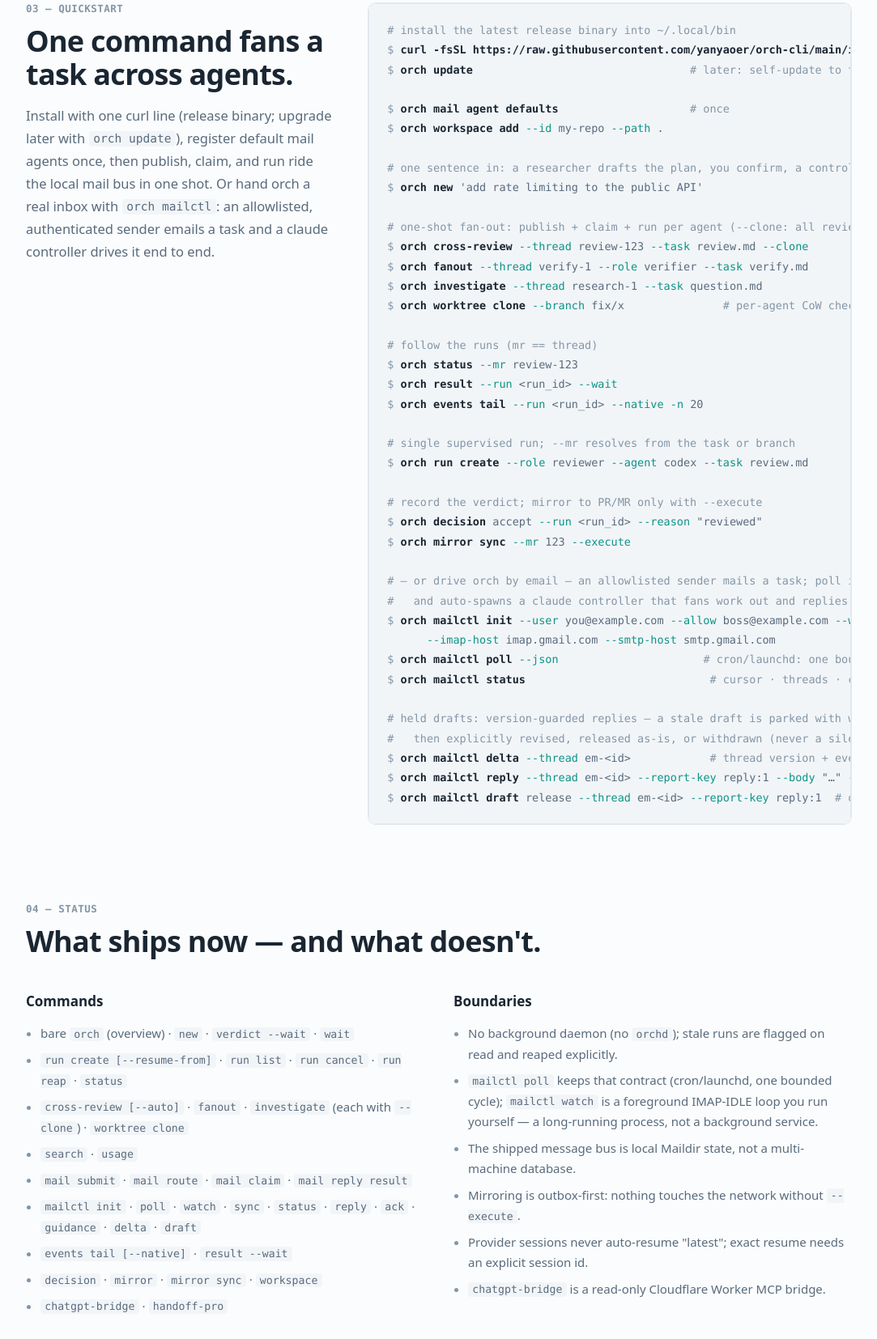
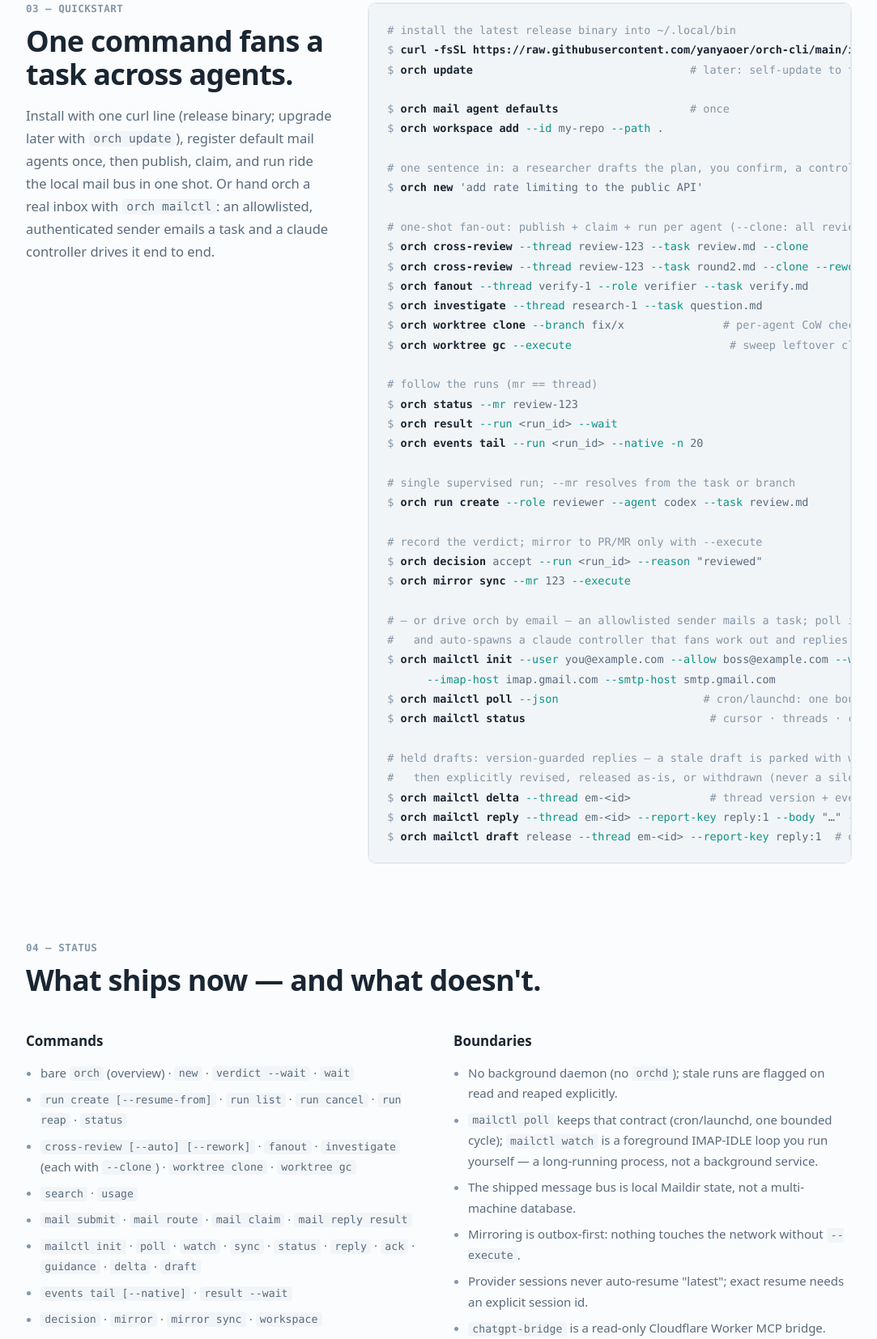
Before and after one commit to yanyaoer/orch-cli, a website: page docs/index.html in a window 1280 px wide. Shown: the part 2797-4451 px from the top of the page at 81% size, without its empty margins (98-1181 px from the left). Drawn offline with Linux system fonts and the light colour scheme.

Commit message:
release v0.0.12: version bump, CHANGELOG cut, README + index.html doc sync
Co-Authored-By: Claude Fable 5 <noreply@anthropic.com>

```diff
--- a/docs/index.html
+++ b/docs/index.html
@@ -645,9 +645,11 @@
 
 <span class="cm"># one-shot fan-out: publish + claim + run per agent (--clone: all reviewers share one CoW snapshot)</span>
 <span class="p">$</span> <span class="c">orch cross-review</span> <span class="f">--thread</span> review-123 <span class="f">--task</span> review.md <span class="f">--clone</span>
+<span class="p">$</span> <span class="c">orch cross-review</span> <span class="f">--thread</span> review-123 <span class="f">--task</span> round2.md <span class="f">--clone</span> <span class="f">--rework</span>  <span class="cm"># prior findings + diff scope auto-appended</span>
 <span class="p">$</span> <span class="c">orch fanout</span> <span class="f">--thread</span> verify-1 <span class="f">--role</span> verifier <span class="f">--task</span> verify.md
 <span class="p">$</span> <span class="c">orch investigate</span> <span class="f">--thread</span> research-1 <span class="f">--task</span> question.md
 <span class="p">$</span> <span class="c">orch worktree clone</span> <span class="f">--branch</span> fix/x               <span class="cm"># per-agent CoW checkout (APFS/reflink), builds start warm</span>
+<span class="p">$</span> <span class="c">orch worktree gc</span> <span class="f">--execute</span>                        <span class="cm"># sweep leftover clones — loss detection keeps anything unproven</span>
 
 <span class="cm"># follow the runs (mr == thread)</span>
 <span class="p">$</span> <span class="c">orch status</span> <span class="f">--mr</span> review-123
@@ -691,7 +693,7 @@
             <ul>
               <li>bare <code>orch</code> (overview) · <code>new</code> · <code>verdict --wait</code> · <code>wait</code></li>
               <li><code>run create [--resume-from]</code> · <code>run list</code> · <code>run cancel</code> · <code>run reap</code> · <code>status</code></li>
-              <li><code>cross-review [--auto]</code> · <code>fanout</code> · <code>investigate</code> (each with <code>--clone</code>) · <code>worktree clone</code></li>
+              <li><code>cross-review [--auto] [--rework]</code> · <code>fanout</code> · <code>investigate</code> (each with <code>--clone</code>) · <code>worktree clone</code> · <code>worktree gc</code></li>
               <li><code>search</code> · <code>usage</code></li>
               <li><code>mail submit</code> · <code>mail route</code> · <code>mail claim</code> · <code>mail reply result</code></li>
               <li><code>mailctl init</code> · <code>poll</code> · <code>watch</code> · <code>sync</code> · <code>status</code> · <code>reply</code> · <code>ack</code> · <code>guidance</code> · <code>delta</code> · <code>draft</code></li>
--- a/package.json
+++ b/package.json
@@ -1,7 +1,7 @@
 {
   "name": "orch-cli",
   "description": "Daemonless multi-agent orchestration for coding work.",
-  "version": "0.0.11",
+  "version": "0.0.12",
   "type": "module",
   "private": true,
   "homepage": "https://yanyaoer.github.io/orch-cli/",
```
Also changed, not shown: CHANGELOG.md, README.md.
